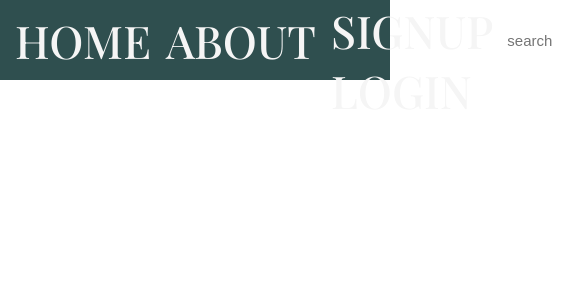
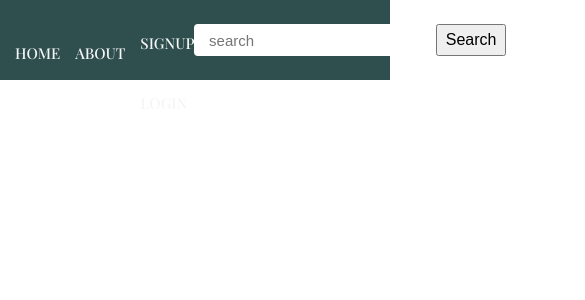
Before and after one commit to JLPinthecity/horror-movies-frontend, a React (Create React App) app: page / in a window 390 px wide. Shown: the top 300 px of the page, 585 px wide, since content can reach past the window. Built offline with nearby package versions, Linux system fonts and the light colour scheme; no server answers.

Commit message:
add more styling concerning screen size

```diff
--- a/src/App.css
+++ b/src/App.css
@@ -6,6 +6,10 @@
 body {
     margin: 0;
     padding: 0;
+}
+
+button:hover {
+    cursor: pointer;
 }
 
 .nav {
@@ -24,7 +28,7 @@ body {
     justify-content: flex-start;
     align-items: center;
 }
-
+/* flex % will divide the space into two responsive sides */
 .nav .left .links {
     max-height: 80px;
 }
@@ -33,7 +37,7 @@ body {
     color: whitesmoke;
     text-decoration: none;
     margin-left: 15px;
-    font-size: 45px;
+    font-size: 35px;
 }
 
 .nav .left .links a:visited{
@@ -51,6 +55,7 @@ body {
     display: flex;
     align-items: center;
     justify-content: flex-end;
+    padding-right: 25px;
 }
 
 .nav .right input {
@@ -60,8 +65,26 @@ body {
     border-radius: 4px;
     font-size: 15px;
     padding-left: 15px;
-    color:black;
+    color: black;
 }
 
+.right button {
+    height: 32px;
+    width: 70px;
+    font-size: 16px;
 
-/* flex % will divide the space into two responsive sides */
+}
+
+@media only screen and (max-width: 850px) {
+    .nav .left .links a{
+        font-size: 20px;
+    }
+}
+/* stuff inside here will only appear when the screen shrinks below 850px*/
+
+@media only screen and (max-width: 750px) {
+    .nav .left .links a{
+        font-size: 15px;
+    }
+}
+/* stuff inside here will only appear when the screen shrinks below 850px*/
```
